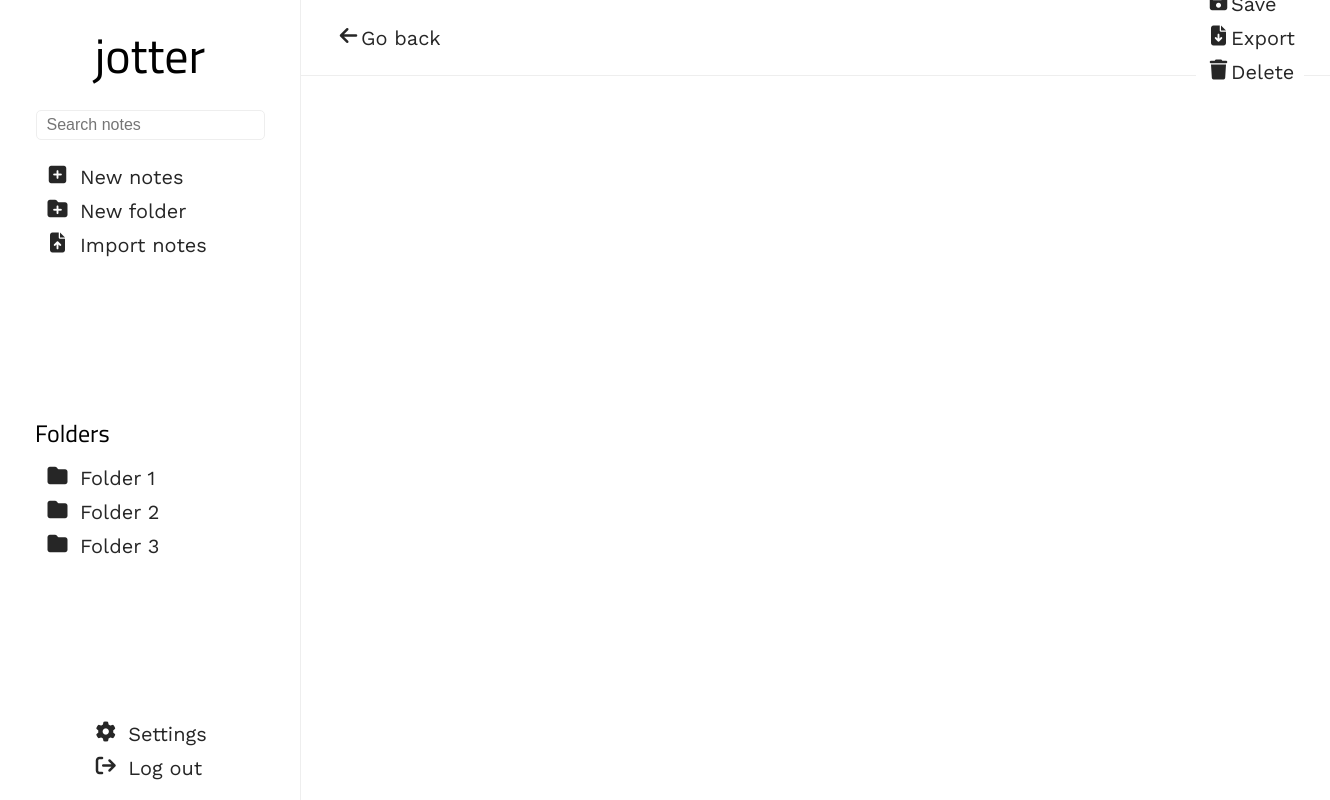
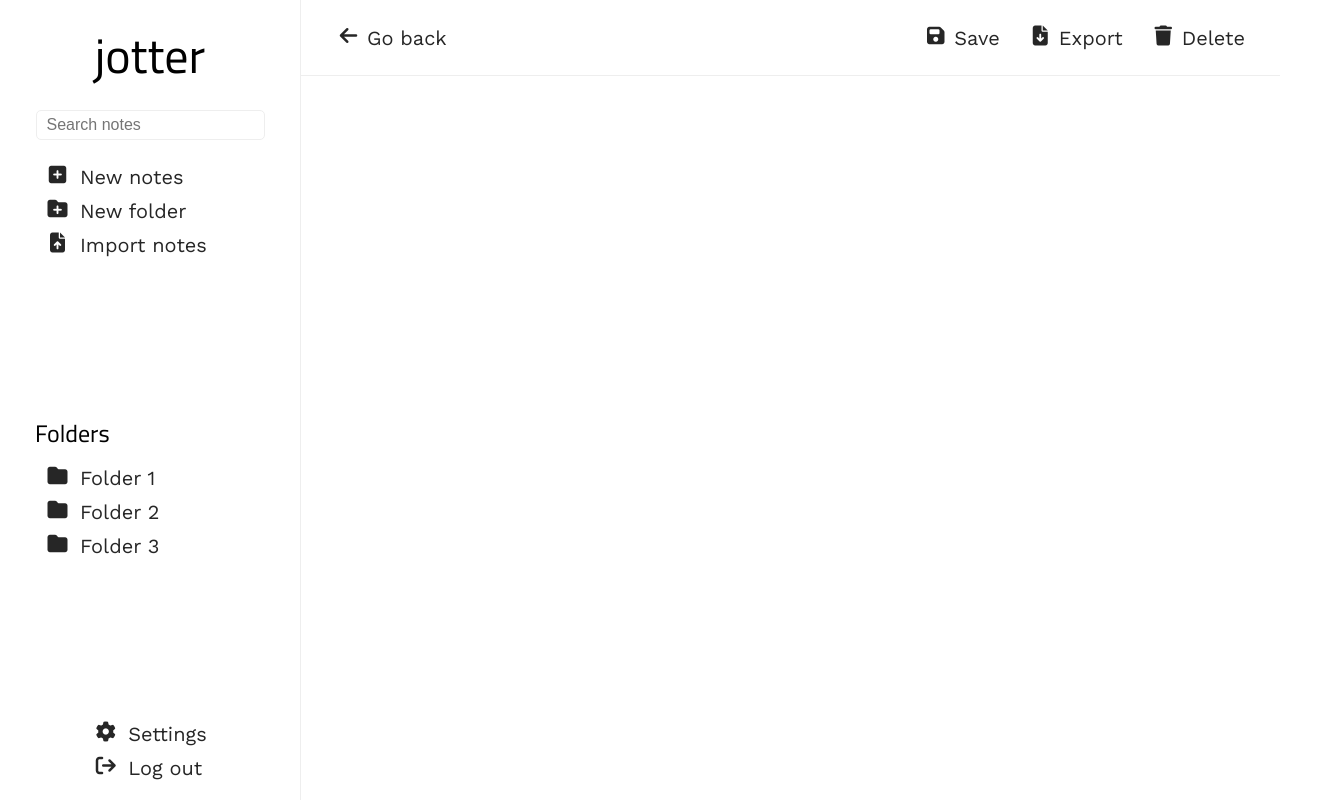
Before and after one commit to bourdier/jotter, a React (Create React App) app: page /login in a window 1280 px wide. Both pictures are taken after a click on the button "New notes". Shown: the whole page, 1330 px wide, since content can reach past the window. Built offline with nearby package versions, Linux system fonts and the light colour scheme; a web font is replaced by a local one.

Commit message:
Fix upperbar tools

```diff
--- a/src/assets/sass/layouts/_upperbar.scss
+++ b/src/assets/sass/layouts/_upperbar.scss
@@ -1,6 +1,6 @@
 .upperbar {
   height: 75px;
-  width: 100%;
+  // width: 100%;
   border-bottom: 1px solid $secondary;
   display: flex;
   justify-content: space-between;
@@ -10,4 +10,13 @@
     margin: 0;
     font-family: $subtitle;
   }
+  ul {
+    display: flex;
+    flex-direction: row;
+    list-style: none;
+    gap: 8px;
+  }
+  i {
+    margin-right: 6px;
+  }
 }
--- a/src/index.css
+++ b/src/index.css
@@ -123,7 +123,6 @@ input:active {
 
 .upperbar {
   height: 75px;
-  width: 100%;
   border-bottom: 1px solid #eee;
   display: flex;
   justify-content: space-between;
@@ -133,6 +132,15 @@ input:active {
 .upperbar h2 {
   margin: 0;
   font-family: "Work Sans", sans-serif;
+}
+.upperbar ul {
+  display: flex;
+  flex-direction: row;
+  list-style: none;
+  gap: 8px;
+}
+.upperbar i {
+  margin-right: 6px;
 }
 
 .notes-list {
--- a/src/routes/Dashboard.js
+++ b/src/routes/Dashboard.js
@@ -65,11 +65,11 @@ export default function Dashboard() {
           <>
           <div className="upperbar">
             <button onClick={goBack} className="no tools"><i className="fa-solid fa-fw fa-arrow-left"></i>Go back</button>
-            <div className="upperbar__tools">
-              <button onclick={saveNote} className="no tools"><i className="fa-solid fa-fw fa-floppy-disk"></i>Save</button>
-              <button className="no tools"><i className="fa-solid fa-fw fa-file-arrow-down"></i>Export</button>
-              <button className="no tools"><i className="fa-solid fa-fw fa-trash"></i>Delete</button>
-            </div>
+            <ul className="upperbar__tools">
+              <li><button onclick={saveNote} className="no tools"><i className="fa-solid fa-fw fa-floppy-disk"></i>Save</button></li>
+              <li><button className="no tools"><i className="fa-solid fa-fw fa-file-arrow-down"></i>Export</button></li>
+              <li><button className="no tools"><i className="fa-solid fa-fw fa-trash"></i>Delete</button></li>
+            </ul>
           </div>
           <div className="notes-editor">
           </div>
```
Also changed, not shown: 1 other file (tests, documents, lock files or other folders).
